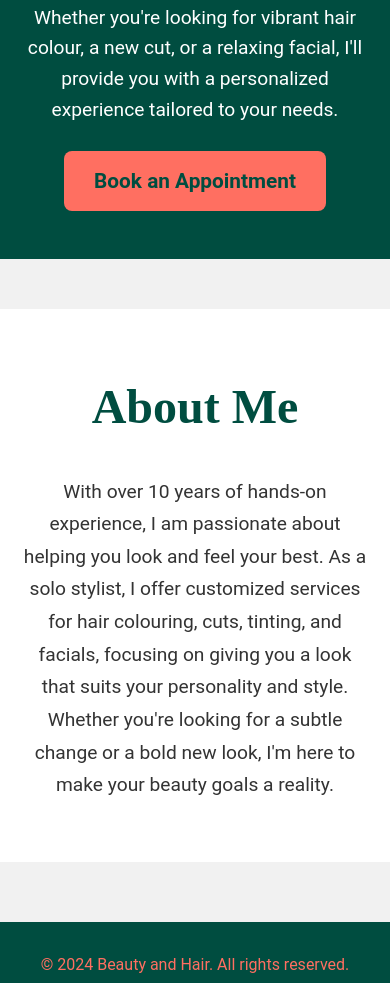
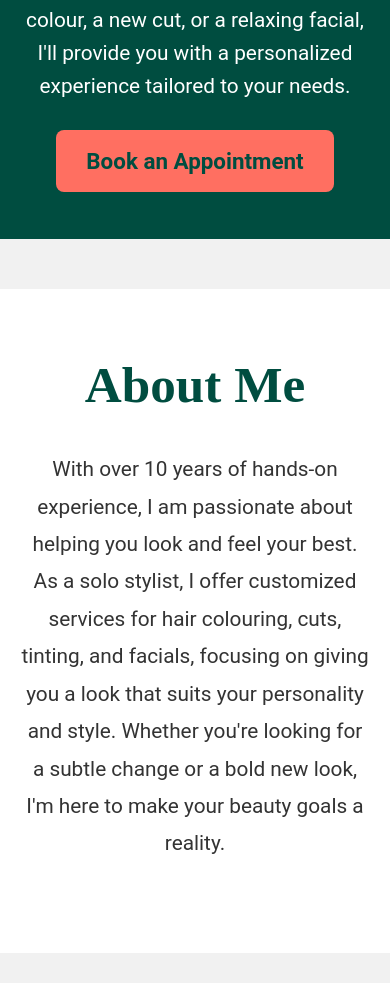
Before and after one commit to HAIRANDBEAUTY/H, a plain HTML site: page index.html in a window 390 px wide. Shown: the part 1017-2000 px from the top of the page. Drawn offline with Linux system fonts and the light colour scheme; a script that the page names is missing.

Commit message:
Update styles.css

```diff
--- a/css/styles.css
+++ b/css/styles.css
@@ -88,12 +88,14 @@ nav ul li a:hover {
 .hero h2 {
     font-size: 3.2em; /* Bigger size */
     margin-bottom: 20px;
+    line-height: 1.4; /* Better spacing */
 }
 
 .hero p {
-    font-size: 1.4em; /* Slightly bigger text */
+    font-size: 1.6em; /* Slightly bigger text */
     color: #ffffff;
     margin-bottom: 40px; /* More space before the button */
+    line-height: 1.6; /* Increased line height */
 }
 
 .hero .cta-btn {
@@ -102,7 +104,7 @@ nav ul li a:hover {
     color: #004d40; /* Dark Teal */
     text-decoration: none;
     border-radius: 8px;
-    font-size: 1.3em;
+    font-size: 1.4em; /* Larger button text */
     transition: background-color 0.3s ease;
 }
 
@@ -120,18 +122,20 @@ nav ul li a:hover {
 }
 
 .about h2 {
-    font-size: 3em; /* Slightly larger heading */
+    font-size: 3.2em; /* Larger heading */
     color: #004d40; /* Dark Teal */
     margin-bottom: 30px;
     font-family: 'Merriweather', serif; /* Serif font for headings */
+    line-height: 1.4;
 }
 
 .about p {
-    font-size: 1.4em; /* Slightly larger body text */
+    font-size: 1.5em; /* Larger body text */
     color: #333333; /* Dark text */
-    line-height: 1.7; /* Increased line-height */
+    line-height: 1.8; /* Increased line-height */
     max-width: 900px;
     margin: 0 auto;
+    padding-bottom: 30px; /* Added padding for extra space */
 }
 
 /* Footer */
@@ -177,15 +181,16 @@ button, .cta-btn {
     }
 
     .hero p {
-        font-size: 1.2em; /* Slightly smaller text */
+        font-size: 1.3em; /* Slightly smaller text */
+        line-height: 1.6;
     }
 
     .cta-btn {
-        font-size: 1.1em; /* Adjust button size */
+        font-size: 1.2em; /* Adjust button size */
     }
 
     .about p {
-        font-size: 1.2em; /* Adjust paragraph size */
+        font-size: 1.3em; /* Adjust paragraph size */
         max-width: 100%; /* Ensure text fits within mobile screen */
     }
 
```
